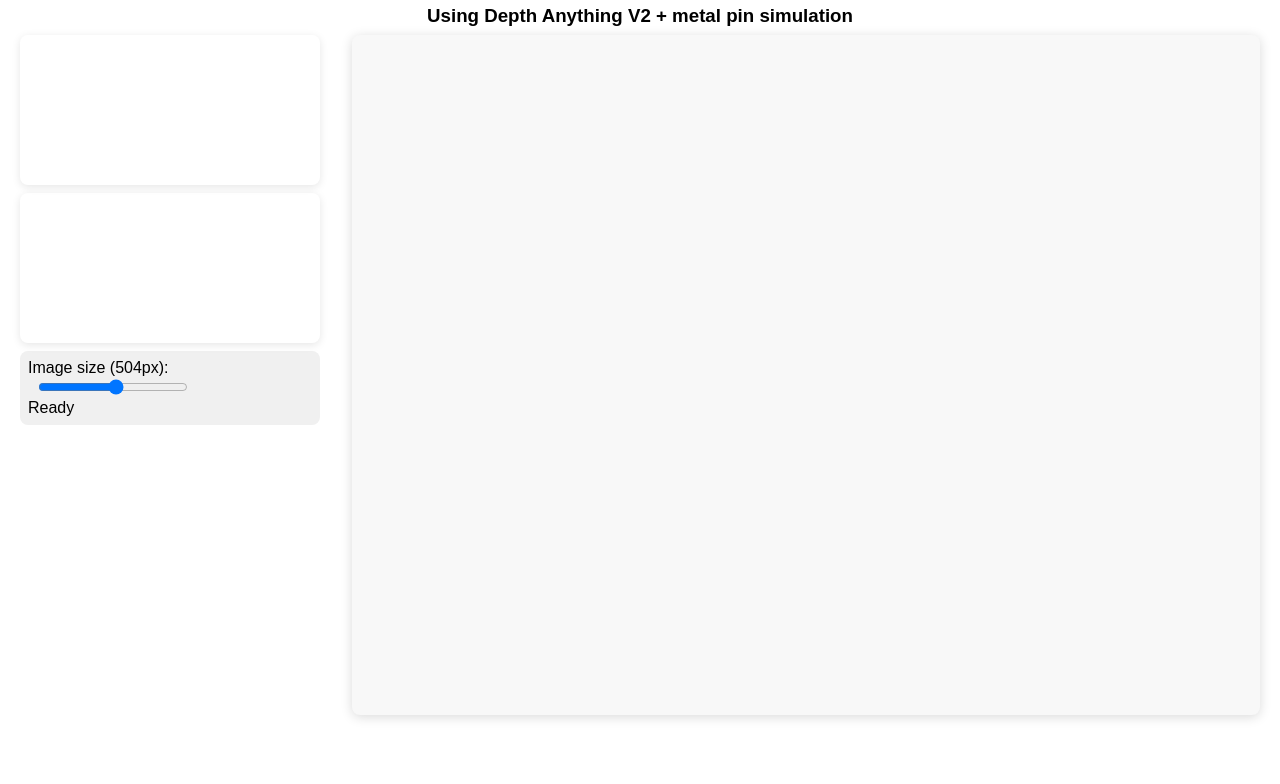
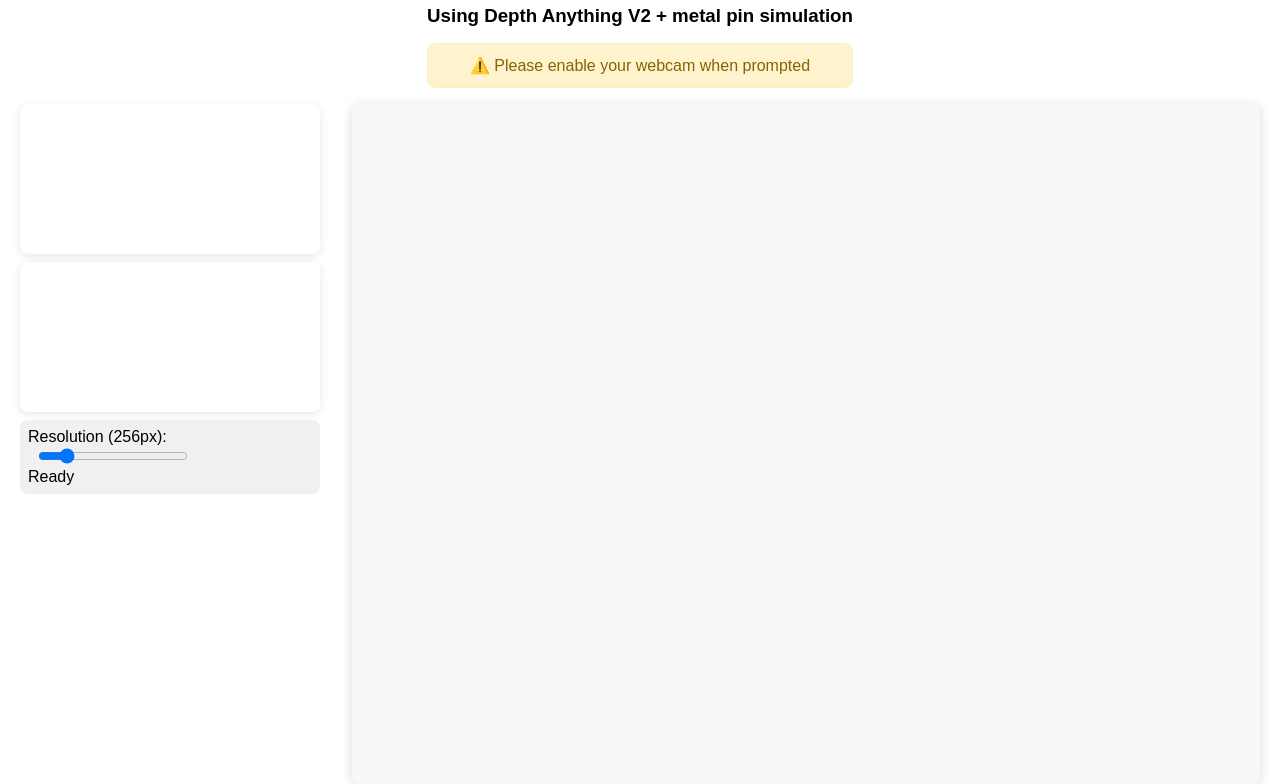
Before and after one commit to vncntt/metal_pins, a website built with Vite: page index.html in a window 1280 px wide. Shown: the part 68-852 px from the top of the page. Before the commit the page ends 800 px from the top, so only its background shows below. Built offline with nearby package versions, Linux system fonts and the light colour scheme; no server answers; what @huggingface/transformers would draw is missing.

Commit message:
default fps, camera pos

```diff
--- a/index.html
+++ b/index.html
@@ -66,12 +66,24 @@
         width: 150px;
         margin-left: 10px;
       }
+      .alert {
+        background: #fff3cd;
+        color: #856404;
+        padding: 0.75rem;
+        border-radius: 8px;
+        margin: 1rem auto;
+        text-align: center;
+        max-width: 400px;
+        border: 1px solid #ffeeba;
+      }
     </style>
   </head>
 
   <body>
     <h1>Real-time Depth Estimation + Pin Art</h1>
     <h3>Using Depth Anything V2 + metal pin simulation</h3>
+
+    <div class="alert">⚠️ Please enable your webcam when prompted</div>
 
     <div class="layout">
       <div class="left-column">
@@ -82,14 +94,14 @@
 
         <div id="controls">
           <div title="Width of the input image">
-            <label>Image size (<span id="size-value">504</span>px):</label>
+            <label>Resolution (<span id="size-value">256</span>px):</label>
             <input
               id="size"
               type="range"
               min="140"
               max="840"
               step="14"
-              value="504"
+              value="256"
               disabled
             />
           </div>
--- a/main.js
+++ b/main.js
@@ -257,7 +257,7 @@
     scene.add(cap);
   });
 
-  camera.position.set(25, 45, 40);
+  camera.position.set(15, 30, 15);
   camera.lookAt(0, 0, 0);
 }
 
@@ -366,6 +366,9 @@
 navigator.mediaDevices
   .getUserMedia({ video: { width: 720, height: 720 } })
   .then((stream) => {
+    // Hide the alert message
+    document.querySelector('.alert').style.display = 'none';
+
     video.srcObject = stream;
     video.play();
 
```
